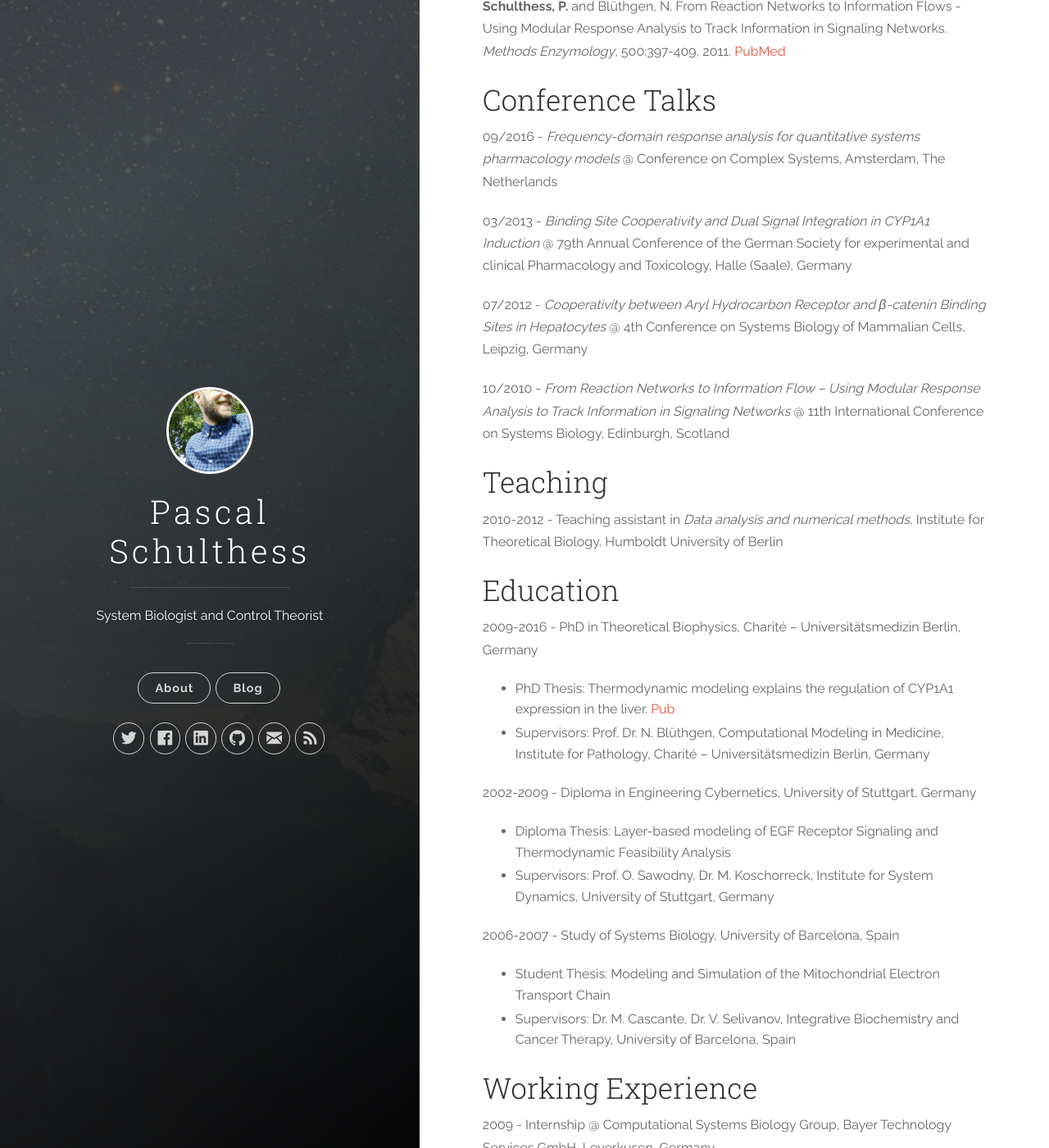
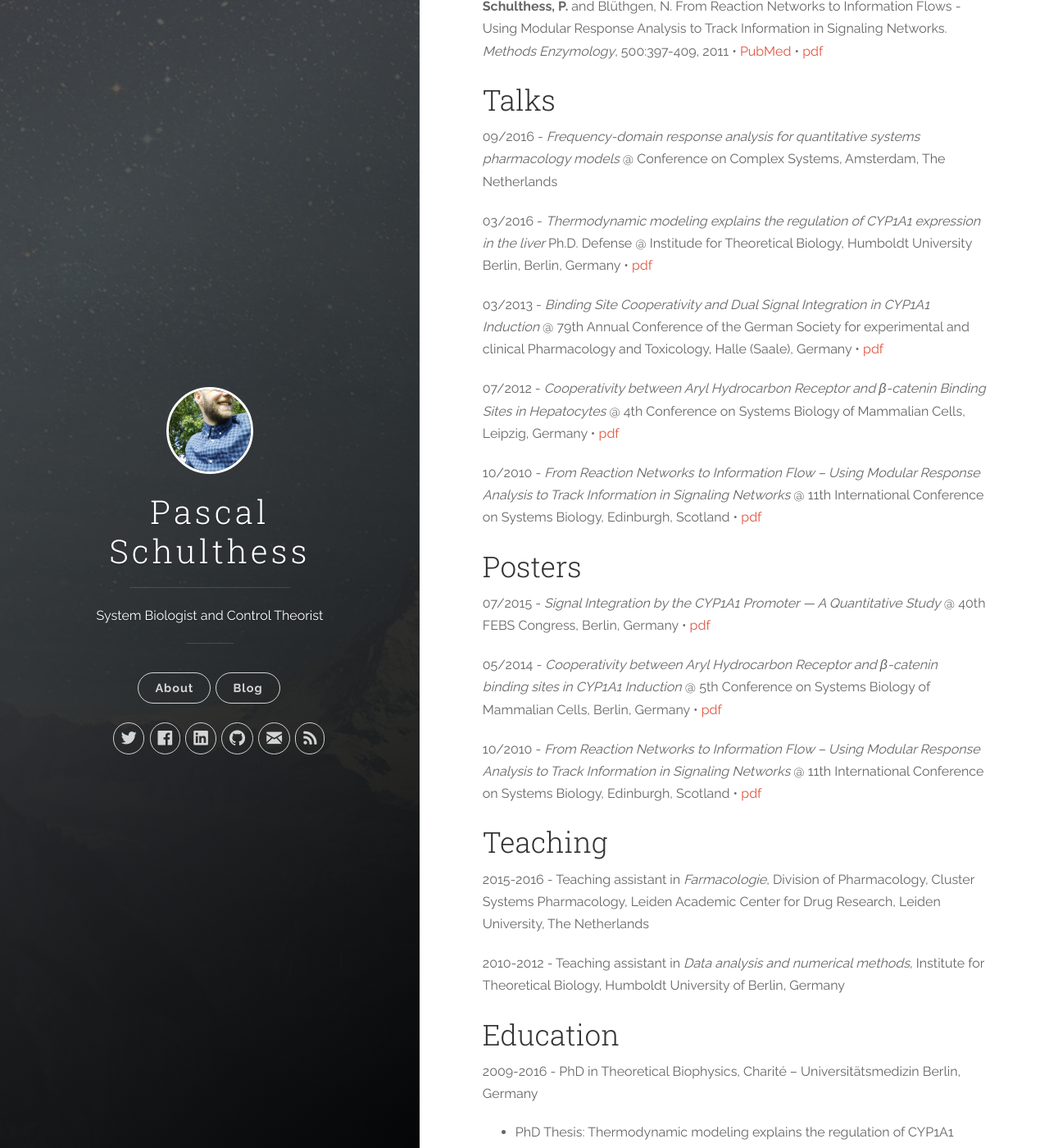
Before and after one commit to pascalschulthess/pascalschulthess.github.io, a Jekyll site: the page built from about.md, in a window 1280 px wide and 1400 px high, scrolled down 715 px. Shown: the whole window at 82% size. Built offline with Jekyll 4.4.1, drawn with Linux system fonts in a browser that asks for light colours; nearby versions of some CDN libraries; some of the changed text lies outside the part shown.

Commit message:
added pdfs for papers, talks and posters

```diff
--- a/about.md
+++ b/about.md
@@ -12,31 +12,43 @@ Coming from an engineering discipline, I'm interested in applying systems theory
 
 ## Publications
 
-**Schulthess, P.**, Löffler A., Vetter S., Kreft L., Schwarz M., Braeuning A., Blüthgen N. Signal Integration by the _CYP1A1_ Promoter - A Quantitative Study. _Nucleic Acids Research_, 43:5318–5330, 2015. [PubMed](http://www.ncbi.nlm.nih.gov/pubmed/25934798)
+**Schulthess, P.**, Löffler A., Vetter S., Kreft L., Schwarz M., Braeuning A., Blüthgen N. Signal Integration by the _CYP1A1_ Promoter - A Quantitative Study. _Nucleic Acids Research_, 43:5318–5330, 2015 &#8226; [PubMed](http://www.ncbi.nlm.nih.gov/pubmed/25934798) &#8226; [pdf]({{ site.baseurl }}data/papers/paper-schulthess-2015.pdf)
 
-Thomas P., Durek P., Solt I., Klinger B., Witzel F., **Schulthess P.** , Mayer Y., Tikk D., Blüthgen N., Leser U. Computer-assisted curation of a human regulatory core network from the biological literature. _Bioinformatics_, 15;31(8):1258-66, 2015. [PubMed](http://www.ncbi.nlm.nih.gov/pubmed/25433699)
+Thomas P., Durek P., Solt I., Klinger B., Witzel F., **Schulthess P.** , Mayer Y., Tikk D., Blüthgen N., Leser U. Computer-assisted curation of a human regulatory core network from the biological literature. _Bioinformatics_, 15;31(8):1258-66, 2015 &#8226; [PubMed](http://www.ncbi.nlm.nih.gov/pubmed/25433699) &#8226; [pdf]({{ site.baseurl }}data/papers/paper-thomas-2015.pdf)
 
-**Schulthess, P.** and Blüthgen, N. From Reaction Networks to Information Flows - Using Modular Response Analysis to Track Information in Signaling Networks. _Methods Enzymology_, 500:397-409, 2011. [PubMed](http://www.ncbi.nlm.nih.gov/pubmed/21943908)
+**Schulthess, P.** and Blüthgen, N. From Reaction Networks to Information Flows - Using Modular Response Analysis to Track Information in Signaling Networks. _Methods Enzymology_, 500:397-409, 2011 &#8226; [PubMed](http://www.ncbi.nlm.nih.gov/pubmed/21943908) &#8226; [pdf]({{ site.baseurl }}data/papers/paper-schulthess-2011.pdf)
 
 
-## Conference Talks
+## Talks
 
 09/2016 - _Frequency-domain response analysis for quantitative systems pharmacology models_ @ Conference on Complex Systems, Amsterdam, The Netherlands
 
-03/2013 - _Binding Site Cooperativity and Dual Signal Integration in CYP1A1 Induction_ @ 79th Annual Conference of the German Society for experimental and clinical Pharmacology and Toxicology, Halle (Saale), Germany
+03/2016 - _Thermodynamic modeling explains the regulation of CYP1A1 expression in the liver_ Ph.D. Defense @ Institude for Theoretical Biology, Humboldt University Berlin, Berlin, Germany &#8226; [pdf]({{ site.baseurl }}data/talks/talk-schulthess-phd-defense-2016.pdf)
 
-07/2012 - _Cooperativity between Aryl Hydrocarbon Receptor and β-catenin Binding Sites in Hepatocytes_ @ 4th Conference on Systems Biology of Mammalian Cells, Leipzig, Germany
+03/2013 - _Binding Site Cooperativity and Dual Signal Integration in CYP1A1 Induction_ @ 79th Annual Conference of the German Society for experimental and clinical Pharmacology and Toxicology, Halle (Saale), Germany &#8226; [pdf]({{ site.baseurl }}data/talks/talk-schulthess-dgpt-2013.pdf)
 
-10/2010 - _From Reaction Networks to Information Flow – Using Modular Response Analysis to Track Information in Signaling Networks_ @ 11th International Conference on Systems Biology, Edinburgh, Scotland
+07/2012 - _Cooperativity between Aryl Hydrocarbon Receptor and β-catenin Binding Sites in Hepatocytes_ @ 4th Conference on Systems Biology of Mammalian Cells, Leipzig, Germany &#8226; [pdf]({{ site.baseurl }}data/talks/talk-schulthess-sbmc-2012.pdf)
+
+10/2010 - _From Reaction Networks to Information Flow – Using Modular Response Analysis to Track Information in Signaling Networks_ @ 11th International Conference on Systems Biology, Edinburgh, Scotland &#8226; [pdf]({{ site.baseurl }}data/talks/talk-schulthess-icsb-2010.pdf)
+
+## Posters
+
+07/2015 - _Signal Integration by the CYP1A1 Promoter — A Quantitative Study_ @ 40th FEBS Congress, Berlin, Germany &#8226; [pdf]({{ site.baseurl }}data/posters/poster-schulthess-febs-2015.pdf)
+
+05/2014 - _Cooperativity between Aryl Hydrocarbon Receptor and β-catenin binding sites in CYP1A1 Induction_ @ 5th Conference on Systems Biology of Mammalian Cells, Berlin, Germany &#8226; [pdf]({{ site.baseurl }}data/posters/poster-schulthess-sbmc-2014.pdf)
+
+10/2010 - _From Reaction Networks to Information Flow – Using Modular Response Analysis to Track Information in Signaling Networks_ @ 11th International Conference on Systems Biology, Edinburgh, Scotland &#8226; [pdf]({{ site.baseurl }}data/posters/poster-schulthess-icsb-2010.pdf)
 
 ## Teaching
-2010-2012 - Teaching assistant in _Data analysis and numerical methods_, Institute for Theoretical Biology, Humboldt University of Berlin
+2015-2016 - Teaching assistant in _Farmacologie_, Division of Pharmacology, Cluster Systems Pharmacology, Leiden Academic Center for Drug Research, Leiden University, The Netherlands
+
+2010-2012 - Teaching assistant in _Data analysis and numerical methods_, Institute for Theoretical Biology, Humboldt University of Berlin, Germany
 
 ## Education
 
 2009-2016 - PhD in Theoretical Biophysics, Charité -- Universitätsmedizin Berlin, Germany
 
-* PhD Thesis: Thermodynamic modeling explains the regulation of CYP1A1 expression in the liver. [Pub](http://edoc.hu-berlin.de/docviews/abstract.php?lang=ger&id=42531)
+* PhD Thesis: Thermodynamic modeling explains the regulation of CYP1A1 expression in the liver &#8226; [eDoc](http://edoc.hu-berlin.de/docviews/abstract.php?lang=ger&id=42531)
 * Supervisors: Prof. Dr. N. Blüthgen, Computational Modeling in Medicine, Institute for Pathology, Charité -- Universitätsmedizin Berlin, Germany
 
 2002-2009 - Diploma in Engineering Cybernetics, University of Stuttgart, Germany
```
Also changed, not shown: 10 other files.
